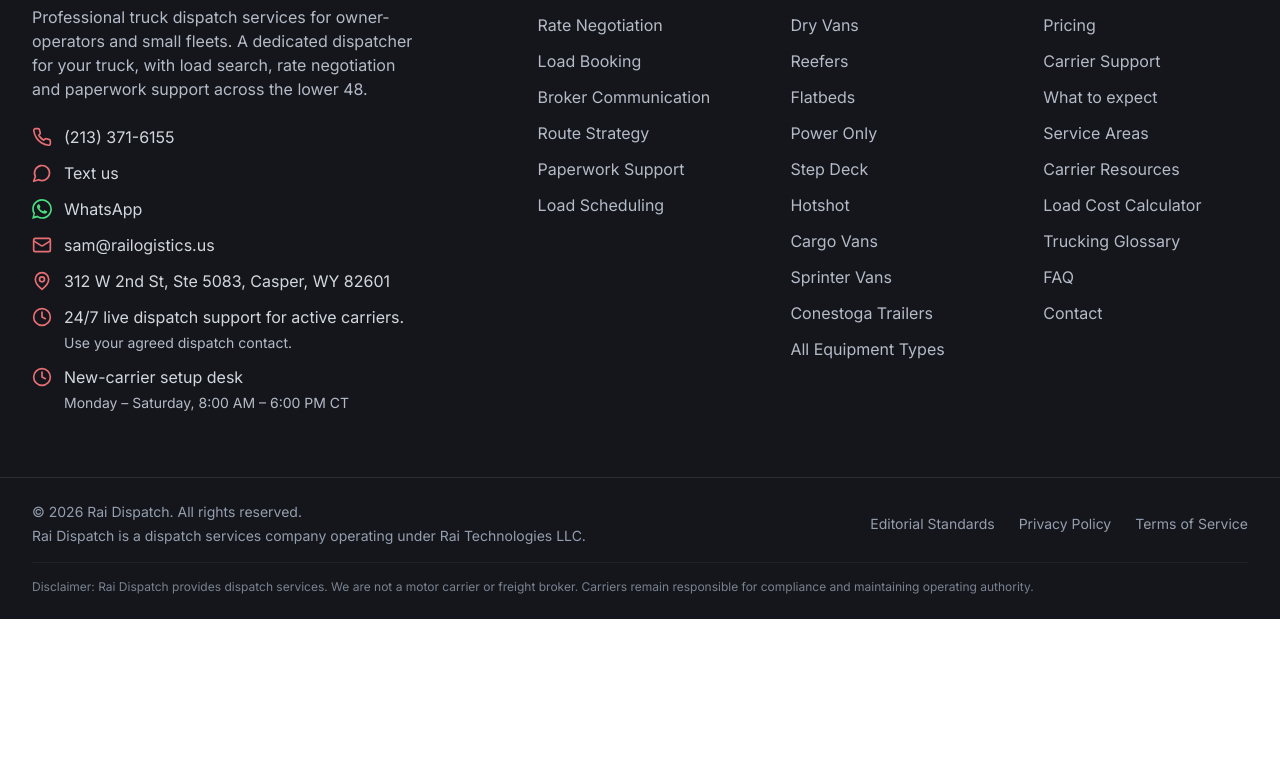
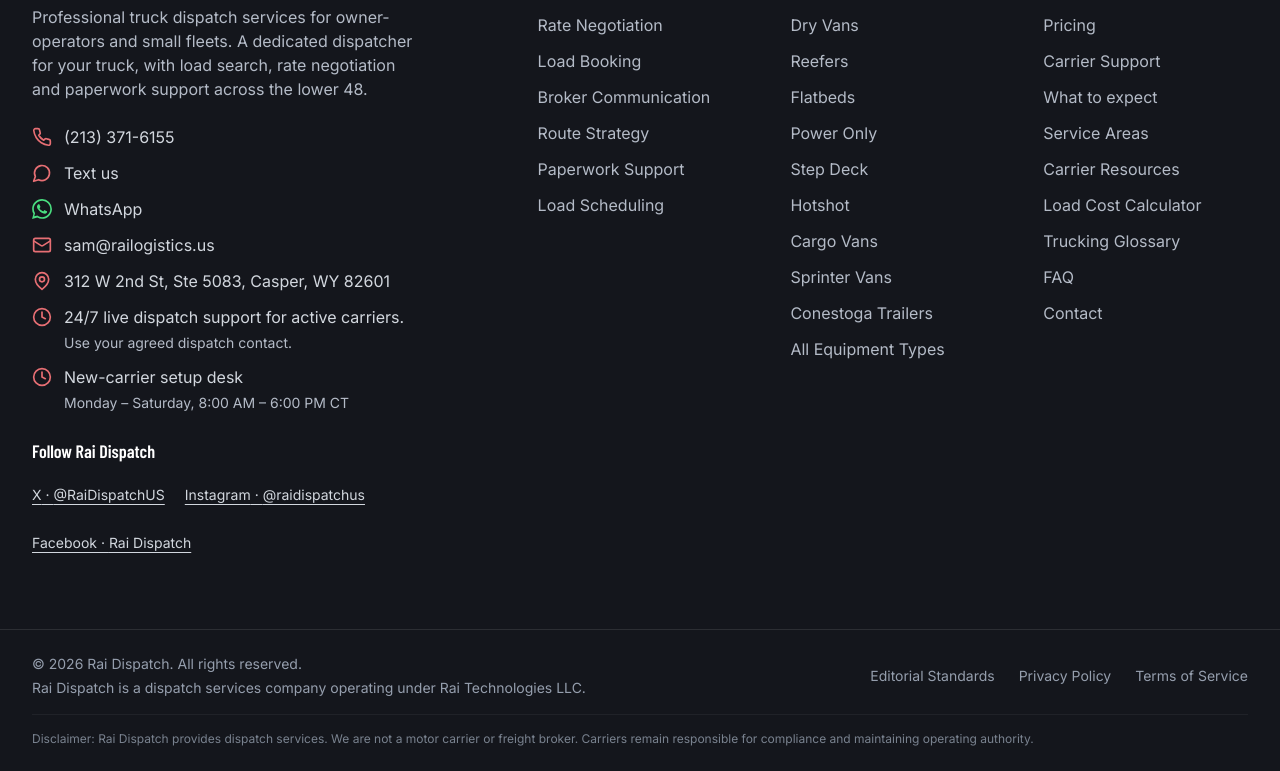
Before and after one commit to royfazeel/Fazeel-Rai-Logistics, a Next.js app: page /terms in a window 1280 px wide. Shown: the part 5282-6053 px from the top of the page. Before the commit the page ends 5901 px from the top, so only its background shows below. Built offline with nearby package versions, Linux system fonts and the light colour scheme; no server answers.

Commit message:
Connect verified Rai Dispatch social profiles

```diff
--- a/src/app/layout.tsx
+++ b/src/app/layout.tsx
@@ -63,6 +63,7 @@
       publishingPrinciples: `${SITE_URL}/editorial-standards`,
       name: BUSINESS.name, alternateName: 'Rai Logistics', legalName: BUSINESS.parentCompany,
       url: SITE_URL, logo: `${SITE_URL}/icon-512.png?v=rai-union-v1`,
+      sameAs: BUSINESS.socialProfiles.map(profile => profile.url),
       description: BUSINESS.description, telephone: BUSINESS.phone, email: BUSINESS.email,
       address: { '@type': 'PostalAddress', streetAddress: BUSINESS.address.street, addressLocality: BUSINESS.address.city, addressRegion: BUSINESS.address.state, postalCode: BUSINESS.address.zip, addressCountry: 'US' },
       areaServed: { '@type': 'Place', name: BUSINESS.serviceArea },
--- a/src/components/Footer.tsx
+++ b/src/components/Footer.tsx
@@ -143,6 +143,24 @@
                 </div>
               </div>
             </div>
+            <nav className="mt-6" aria-label="Rai Dispatch social profiles">
+              <h3 className="font-display text-lg font-semibold">Follow Rai Dispatch</h3>
+              <ul className="mt-2 flex flex-wrap gap-x-5 gap-y-1">
+                {BUSINESS.socialProfiles.map(profile => (
+                  <li key={profile.url}>
+                    <a
+                      href={profile.url}
+                      target="_blank"
+                      rel="me noopener noreferrer"
+                      className="inline-flex min-h-11 items-center rounded-sm text-sm text-surface-300 underline underline-offset-4 hover:text-white focus-visible:outline-none focus-visible:ring-2 focus-visible:ring-primary-400"
+                      aria-label={`Rai Dispatch on ${profile.name} (opens in a new tab)`}
+                    >
+                      {profile.name} · {profile.handle}
+                    </a>
+                  </li>
+                ))}
+              </ul>
+            </nav>
           </div>
 
           {/* Services Column */}
--- a/src/lib/constants.ts
+++ b/src/lib/constants.ts
@@ -13,6 +13,11 @@
   whatsappHref: 'https://wa.me/12133716155?text=Hi%20Rai%20Dispatch%2C%20I%27m%20interested%20in%20dispatch%20services.',
   email: 'sam@railogistics.us',
   emailHref: 'mailto:sam@railogistics.us',
+  socialProfiles: [
+    { name: 'X', handle: '@RaiDispatchUS', url: 'https://x.com/RaiDispatchUS' },
+    { name: 'Instagram', handle: '@raidispatchus', url: 'https://www.instagram.com/raidispatchus/' },
+    { name: 'Facebook', handle: 'Rai Dispatch', url: 'https://www.facebook.com/profile.php?id=61596149968228' },
+  ],
   address: {
     street: '312 W 2nd St, Ste 5083',
     city: 'Casper',
```
